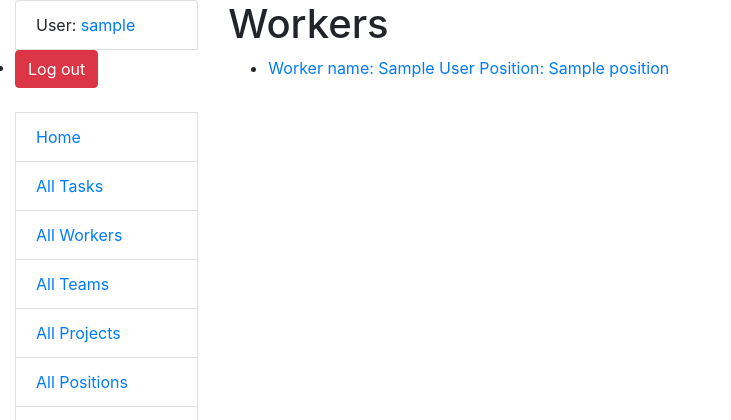
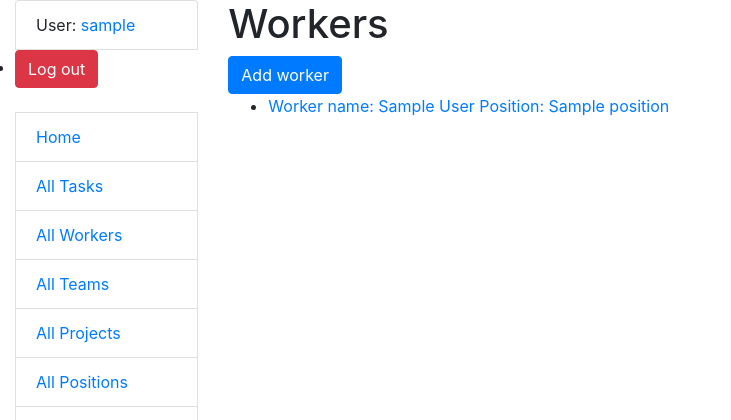
Before and after one commit to OlhaKuzmyn/task-manager, a Django app: page /workers/ in a window 1280 px wide. Shown: the top 420 px of the page, without its empty margins (0-731 px from the left). Run offline with Django 5.2, Linux system fonts and the light colour scheme; a user stored in the database is signed in; tables that the repository leaves empty hold one stand-in row (values such as "Sample post").

Commit message:
added WorkerCreateView and template

```diff
--- a/manager/urls.py
+++ b/manager/urls.py
@@ -28,6 +28,7 @@ from manager.views import (
     TaskCreateView,
     TaskUpdateView,
     TaskDeleteView,
+    WorkerCreateView,
 )
 
 app_name = "manager"
@@ -40,6 +41,7 @@ urlpatterns = [
     path("tasks/delete/<int:pk>/", TaskDeleteView.as_view(), name="task-delete"),
     path("tasks/<int:pk>/", TaskDetailView.as_view(), name="task-detail"),
     path("workers/", WorkerListView.as_view(), name="worker-list"),
+    path("workers/create", WorkerCreateView.as_view(), name="worker-create"),
     path("workers/<int:pk>/", WorkerDetailView.as_view(), name="worker-detail"),
     path("projects/", ProjectListView.as_view(), name="project-list"),
     path("projects/<int:pk>/", ProjectDetailView.as_view(), name="project-detail"),
--- a/manager/views.py
+++ b/manager/views.py
@@ -5,7 +5,7 @@ from django.shortcuts import render, redirect
 from django.urls import reverse_lazy
 from django.views import generic
 
-from manager.forms import TaskSearchForm, TaskForm
+from manager.forms import TaskSearchForm, TaskForm, WorkerCreationForm
 from manager.models import Task, Project, Team, Worker, Position, TaskType
 
 
@@ -132,6 +132,13 @@ class WorkerDetailView(LoginRequiredMixin, generic.DetailView):
 # worker to be able to update only themselves
 # manager being able to update all workers
 
+
+class WorkerCreateView(LoginRequiredMixin, PermissionRequiredMixin, generic.CreateView):
+    model = Worker
+    form_class = WorkerCreationForm
+    permission_required = "workers.add_worker"
+
+
 class ProjectListView(LoginRequiredMixin, generic.ListView):
     model = Project
     paginate_by = 5
--- a/templates/manager/worker_list.html
+++ b/templates/manager/worker_list.html
@@ -2,6 +2,9 @@
 
 {% block content %}
   <h1>Workers</h1>
+    {% if perms.workers.add_worker %}
+      <a href="{% url 'manager:worker-create' %}" class="btn btn-primary">Add worker</a>
+    {% endif %}
     {% if worker_list %}
       <ul>
         {% for worker in worker_list %}
```
Also changed, not shown: manager/forms.py (+10 -0 lines), templates/manager/worker_form.html (added, +13 -0 lines).
